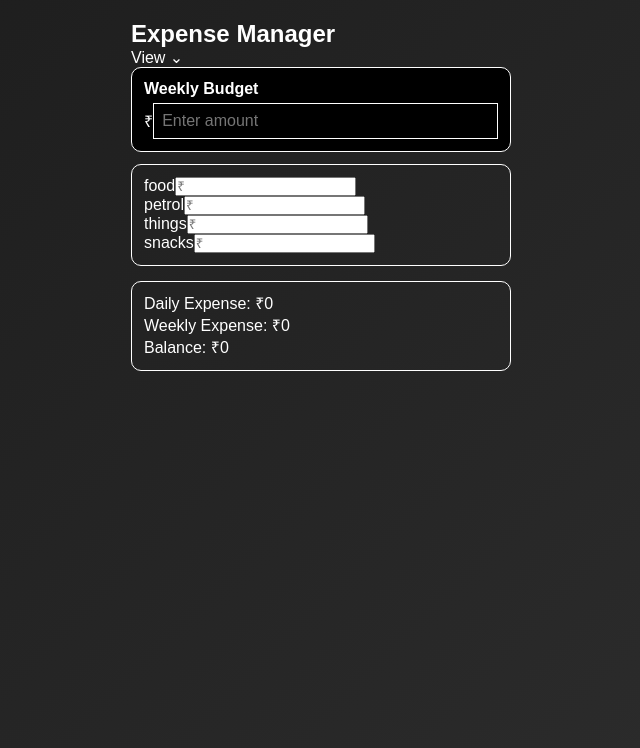
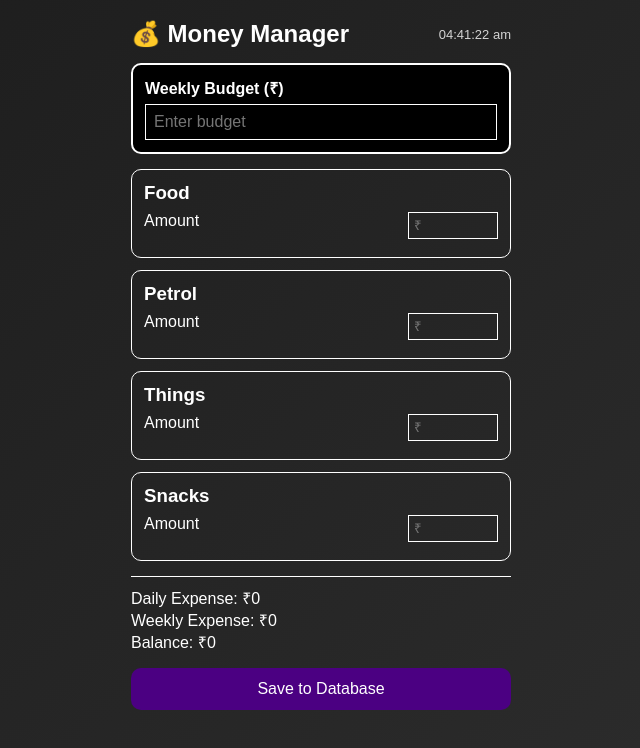
Before and after one commit to RadhakrishnanSA/Money_manager, a React (Vite) app: page / in a window 1280 px wide. Shown: the top 748 px of the page, without its empty margins (319-959 px from the left). Built offline with nearby package versions, Linux system fonts and the light colour scheme.

Commit message:
Update App.jsx

```diff
--- a/src/App.jsx
+++ b/src/App.jsx
@@ -1,72 +1,83 @@
-import { useState } from "react";
+import { useEffect, useState } from "react";
 import "./App.css";
 
-const categories = ["food", "petrol", "things", "snacks"];
+const categories = ["Food", "Petrol", "Things", "Snacks"];
 
-export default function App() {
+function App() {
+  const [time, setTime] = useState("");
   const [budget, setBudget] = useState("");
-  const [showView, setShowView] = useState(false);
-  const [showMonthly, setShowMonthly] = useState(false);
-
   const [expenses, setExpenses] = useState({
-    food: "",
-    petrol: "",
-    things: "",
-    snacks: "",
+    Food: "",
+    Petrol: "",
+    Things: "",
+    Snacks: "",
   });
 
-  const handleChange = (cat, val) => {
-    setExpenses({ ...expenses, [cat]: val });
+  useEffect(() => {
+    const timer = setInterval(() => {
+      const now = new Date();
+      setTime(
+        now.toLocaleTimeString("en-IN", {
+          hour: "2-digit",
+          minute: "2-digit",
+          second: "2-digit",
+          hour12: true,
+        })
+      );
+    }, 1000);
+
+    return () => clearInterval(timer);
+  }, []);
+
+  const handleChange = (cat, value) => {
+    setExpenses({ ...expenses, [cat]: value });
   };
 
-  const dailyExpense =
-    Number(expenses.food || 0) +
-    Number(expenses.petrol || 0) +
-    Number(expenses.things || 0) +
-    Number(expenses.snacks || 0);
+  const dailyExpense = Object.values(expenses).reduce(
+    (a, b) => a + Number(b || 0),
+    0
+  );
 
-  const weeklyExpense = dailyExpense;
-  const balance = Number(budget || 0) - weeklyExpense;
-  const monthlyExpense = weeklyExpense * 4;
+  const balance = budget - dailyExpense;
+  const weeklyExpense = dailyExpense * 7;
+
+  const saveData = () => {
+    const data = {
+      date: new Date().toLocaleDateString(),
+      time,
+      budget,
+      expenses,
+      dailyExpense,
+      weeklyExpense,
+      balance,
+    };
+
+    localStorage.setItem("money_manager_data", JSON.stringify(data));
+    alert("✅ Data Saved Successfully");
+  };
 
   return (
     <div className="container">
-      {/* Top bar */}
-      <div className="top-bar">
-        <h2>Expense Manager</h2>
-
-        <div className="view-menu" onClick={() => setShowView(!showView)}>
-          View ⌄
-          {showView && (
-            <div className="view-box">
-              <p onClick={() => setShowMonthly(!showMonthly)}>
-                Monthly Expense
-              </p>
-              <p>Download Excel</p>
-            </div>
-          )}
-        </div>
+      <div className="header">
+        <h2>💰 Money Manager</h2>
+        <div className="time-box">{time}</div>
       </div>
 
-      {/* Weekly Budget */}
-      <div className="card budget-box">
-        <label>Weekly Budget</label>
-        <div style={{ display: "flex", alignItems: "center" }}>
-          <span>₹</span>
+      <div className="budget-box">
+        <label>Weekly Budget (₹)</label>
         <input
           type="number"
-            placeholder="Enter amount"
+          placeholder="Enter budget"
           value={budget}
           onChange={(e) => setBudget(e.target.value)}
         />
       </div>
-      </div>
 
-      {/* Categories */}
-      <div className="card">
       {categories.map((cat) => (
-          <div className="category-row" key={cat}>
-            <span>{cat}</span>
+        <div className="card" key={cat}>
+          <h3>{cat}</h3>
+          <div className="row">
+            <span>Amount</span>
             <input
               type="number"
               placeholder="₹"
@@ -74,17 +85,20 @@ export default function App() {
               onChange={(e) => handleChange(cat, e.target.value)}
             />
           </div>
+        </div>
       ))}
-      </div>
 
-      {/* Summary */}
-      <div className="card summary">
+      <div className="summary">
         <p>Daily Expense: ₹{dailyExpense}</p>
         <p>Weekly Expense: ₹{weeklyExpense}</p>
         <p>Balance: ₹{balance}</p>
+      </div>
 
-        {showMonthly && <p>Monthly Expense: ₹{monthlyExpense}</p>}
-      </div>
+      <button className="save-btn" onClick={saveData}>
+        Save to Database
+      </button>
     </div>
   );
 }
+
+export default App;
```
Lines whose indentation alone changed are shown as unchanged.
